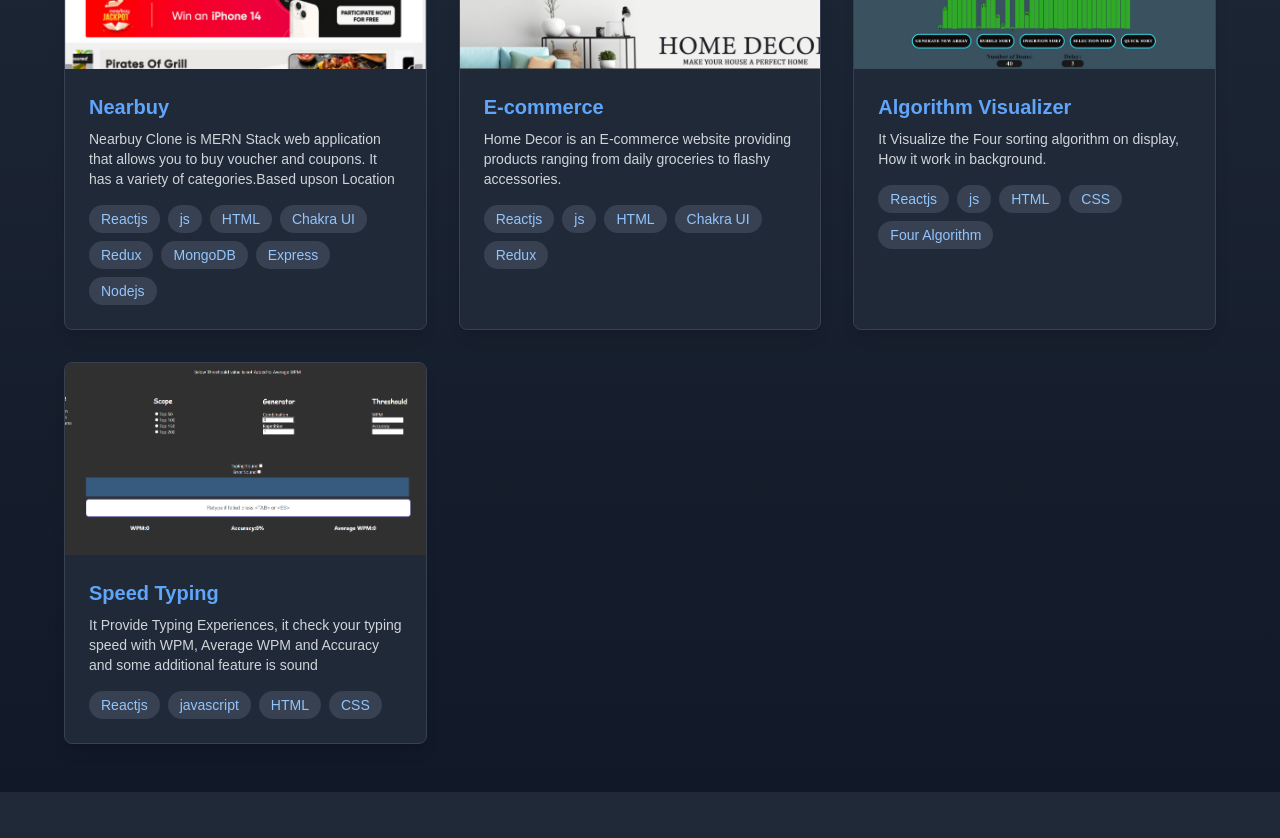
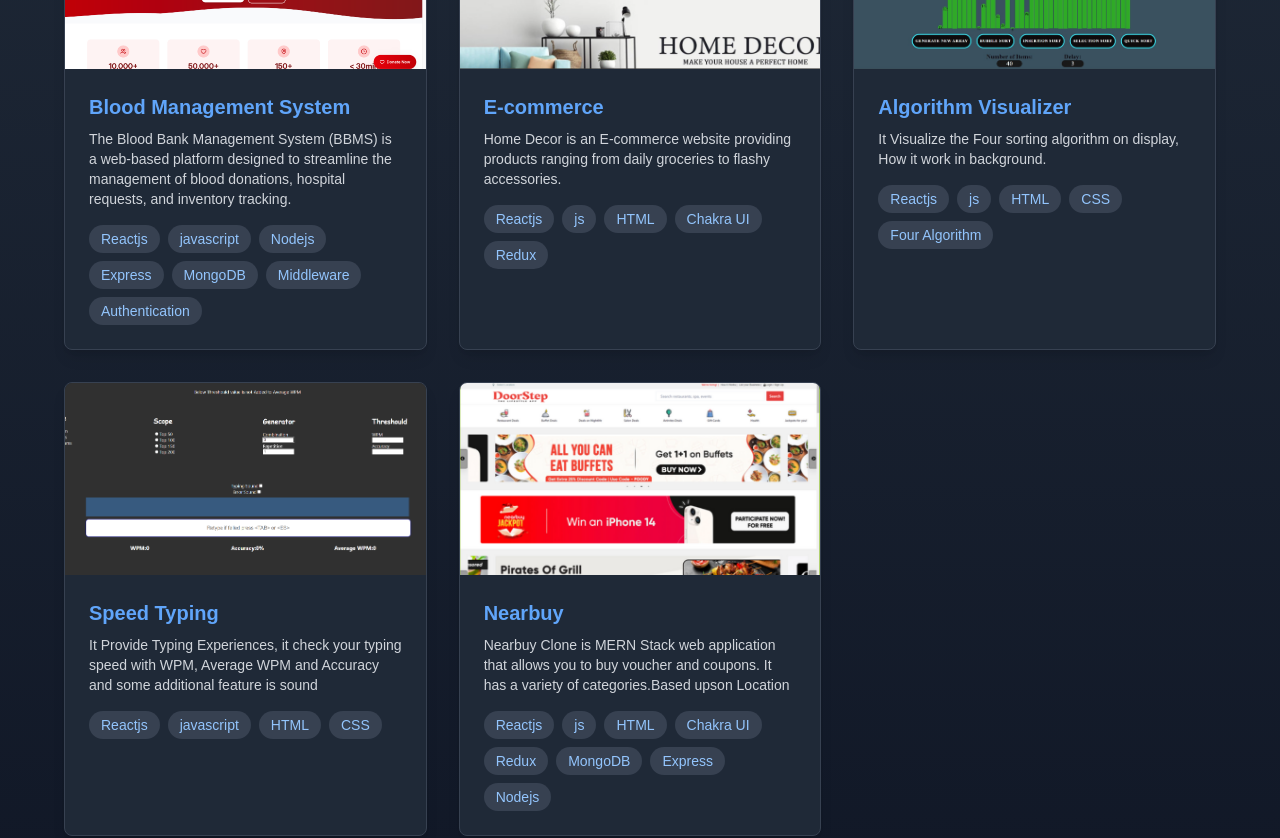
Before and after one commit to singh2198/singh2198.github.io, a React (Create React App) app: page / in a window 1280 px wide. Shown: the part 2020-2858 px from the top of the page. Built offline with nearby package versions, Linux system fonts and the light colour scheme; a web font is replaced by a local one.

Commit message:
new-project-add

```diff
--- a/src/Component/Project.jsx
+++ b/src/Component/Project.jsx
@@ -9,17 +9,18 @@ import typing from "../assets/portfolio/typing.png"
 import { FaGithub } from "react-icons/fa";
 import {TbFileCode}  from "react-icons/tb"
 import {RxLink2} from "react-icons/rx"
+import BloodManagement_System from "../assets/portfolio/bloodmanagement.png"
 
 const Project = () => {
   const projects = [
     {
       id: 1,
-      src: doorsteps,
-      title: "Nearbuy",
-      github: "https://github.com/KaustubhN12/dizzy-stitch-9009",
-      nitlify: "https://doorstep-iota.vercel.app/",
-      discreption: "Nearbuy Clone is MERN Stack web application that allows you to buy voucher and coupons. It has a variety of categories.Based upson Location",
-      techstack: "Reactjs, js, HTML, Chakra UI, Redux, MongoDB, Express, Nodejs",
+      src:BloodManagement_System,
+      title: "Blood Management System",
+      github: "https://github.com/singh2198/Bloodmanagement",
+      nitlify: "https://uiblood.vercel.app/",
+      discreption: "The Blood Bank Management System (BBMS) is a web-based platform designed to streamline the management of blood donations, hospital requests, and inventory tracking.",
+      techstack: "Reactjs, javascript, Nodejs, Express, MongoDB, Middleware, Authentication",
     },
     {
       id: 2,
@@ -48,6 +49,16 @@ const Project = () => {
       discreption: "It Provide Typing Experiences, it check your typing speed with WPM, Average WPM and Accuracy and some additional feature is sound",
       techstack: "Reactjs, javascript, HTML, CSS",
     },
+    {
+      id:5,
+      src: doorsteps,
+      title: "Nearbuy",
+      github: "https://github.com/KaustubhN12/dizzy-stitch-9009",
+      nitlify: "https://doorstep-iota.vercel.app/",
+      discreption: "Nearbuy Clone is MERN Stack web application that allows you to buy voucher and coupons. It has a variety of categories.Based upson Location",
+      techstack: "Reactjs, js, HTML, Chakra UI, Redux, MongoDB, Express, Nodejs",
+
+    }
     // {
     //   id: 5,
     //   src: youtube,
```
Also changed, not shown: src/assets/portfolio/bloodmanagement.png (added).
